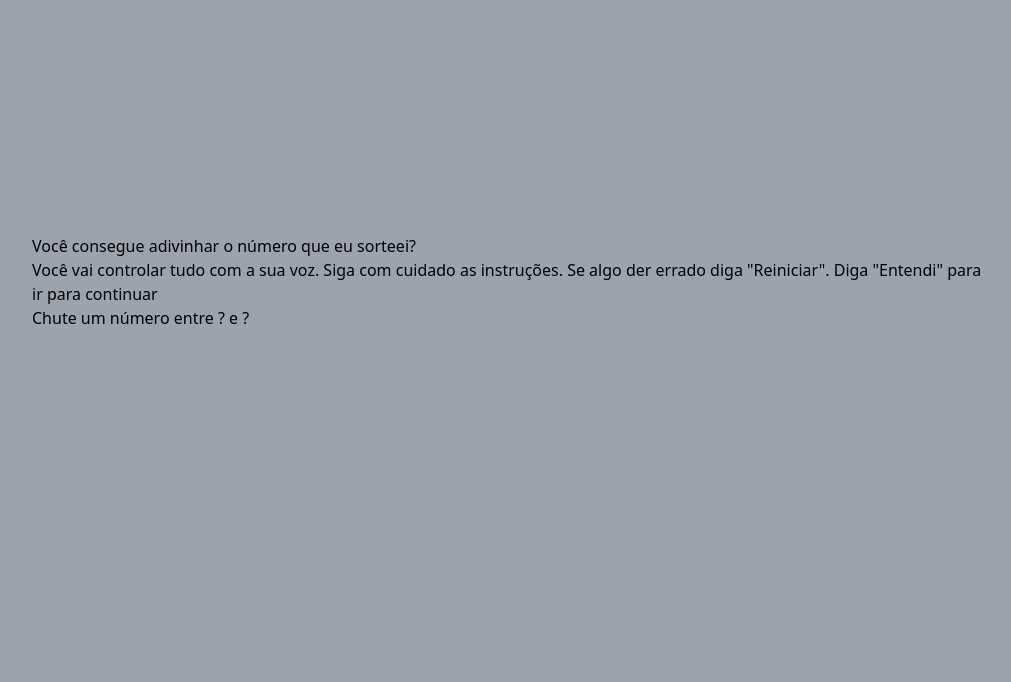
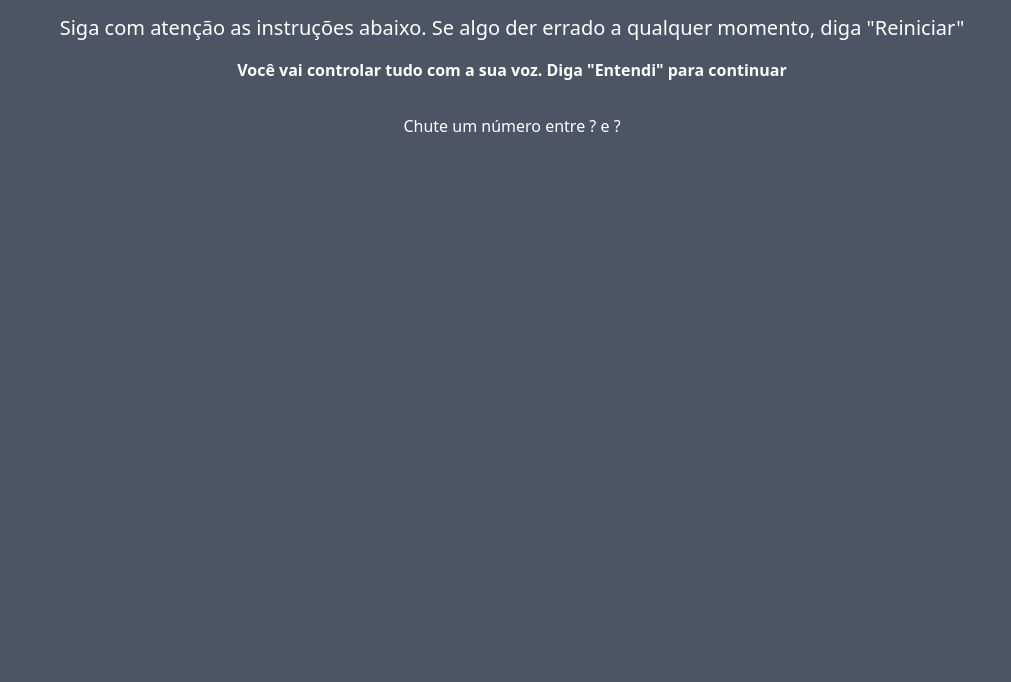
Before and after one commit to marcelluscaio/AdivinhacaoReconhecimentoVoz, a website: page index.html in a window 1280 px wide. Shown: the part 118-800 px from the top of the page, without its empty margins (128-1139 px from the left). Drawn offline with Linux system fonts and the light colour scheme.

Commit message:
Styling of main page

```diff
--- a/index.html
+++ b/index.html
@@ -7,11 +7,14 @@
    <link rel="stylesheet" href="dist/output.css">
    <title>Adivinhe o número</title>
 </head>
-<body class="bg-gray-400 flex flex-col justify-center h-screen">
-   <div class="mx-auto w-3/4">
-      <h1>Você consegue adivinhar o número que eu sorteei?</h1>
-      <h2 id="instrucao">Você vai controlar tudo com a sua voz. Siga com cuidado as instruções. Se algo der errado diga "Reiniciar". Diga "Entendi" para ir para continuar</h2>
-      <h2>Chute um número entre <span id="menor-numero">?</span> e <span id="maior-numero">?</span></h2>
+<body class="bg-gray-600 flex flex-col h-screen pt-16 gap-8">
+   <h1 class="w-3/4 mx-auto text-white text-3xl text-center">Você consegue adivinhar o número?</h1>
+   <div class="mx-auto w-3/4 text-center">
+      <h2 class="text-xl text-white font-light mb-4">Siga com atenção as instruções abaixo. Se algo der errado a qualquer momento, diga "Reiniciar"</h2>
+      <p id="instrucao" class="text-white font-semibold">Você vai controlar tudo com a sua voz. Diga "Entendi" para continuar</p>
+   </div>
+   <div class="mx-auto w-3/4 text-center">
+      <h2 class="text-white">Chute um número entre <span id="menor-numero">?</span> e <span id="maior-numero">?</span></h2>
 
       <div id="chute-container">
          <span id="chute"></span>
```
Also changed, not shown: dist/output.css.
